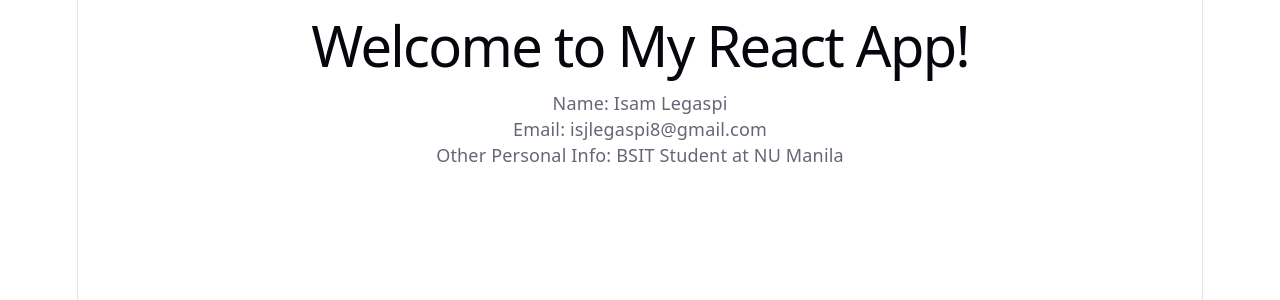
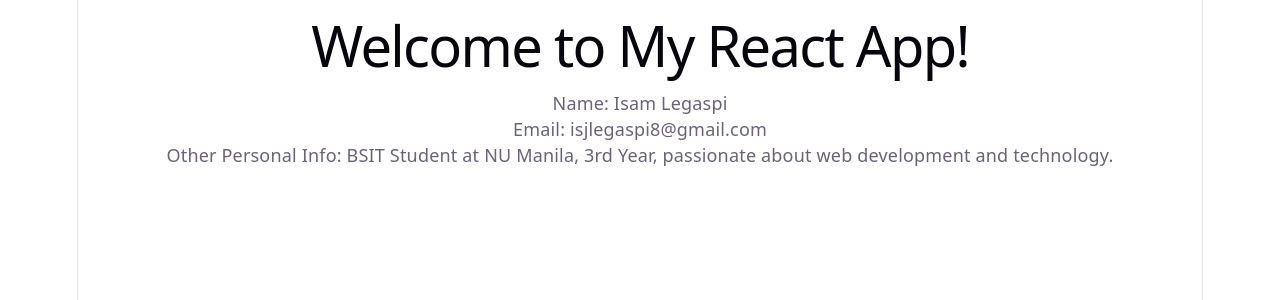
Before and after one commit to isjlegaspi8-cyber/legaspi-webprog, a React (Vite) app in the folder legaspi-client/: page / in a window 1280 px wide. Shown: the top 300 px of the page. Built offline with nearby package versions, Linux system fonts and the light colour scheme.

Commit message:
lab-act1

```diff
--- a/legaspi-client/src/App.jsx
+++ b/legaspi-client/src/App.jsx
@@ -9,7 +9,7 @@ function App() {
         <p>
           Name: Isam Legaspi<br />
           Email: isjlegaspi8@gmail.com<br />
-          Other Personal Info: BSIT Student at NU Manila
+          Other Personal Info: BSIT Student at NU Manila, 3rd Year, passionate about web development and technology.
         </p>
       </header>
     </div>
```
